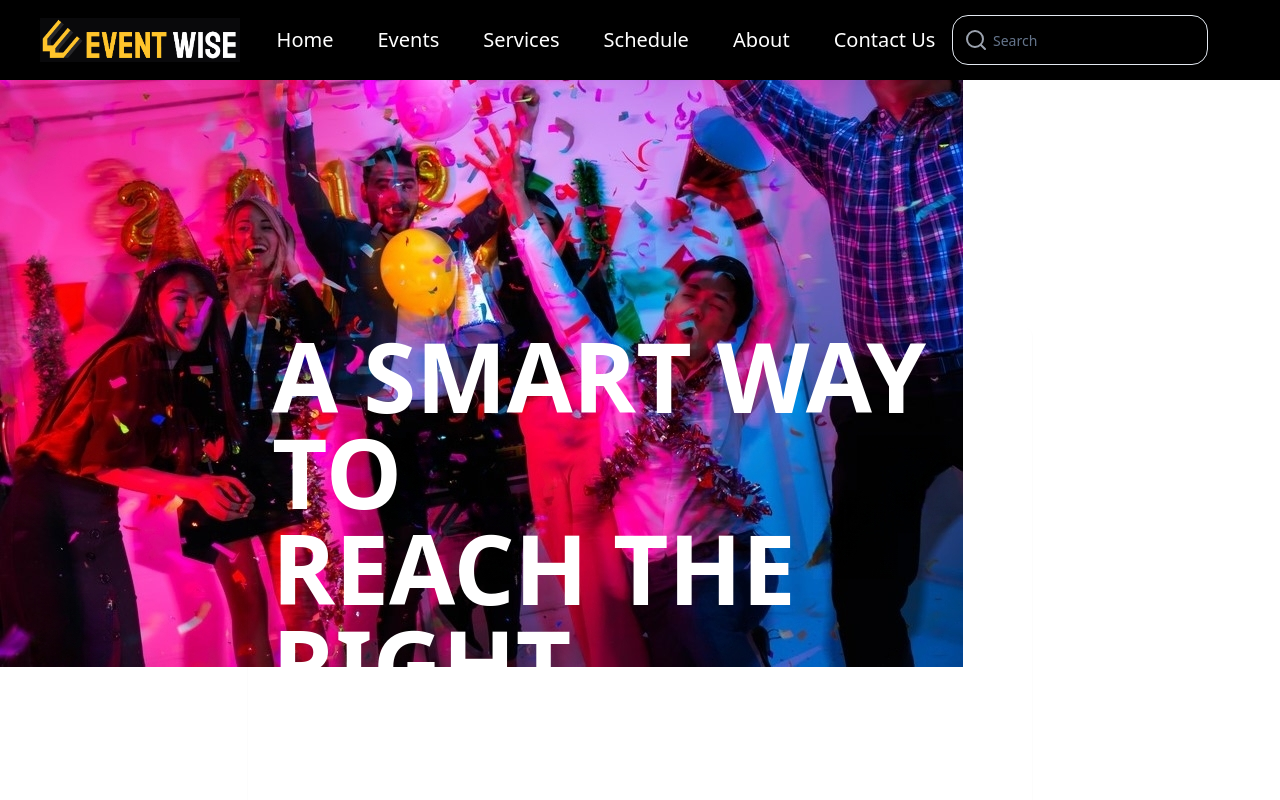
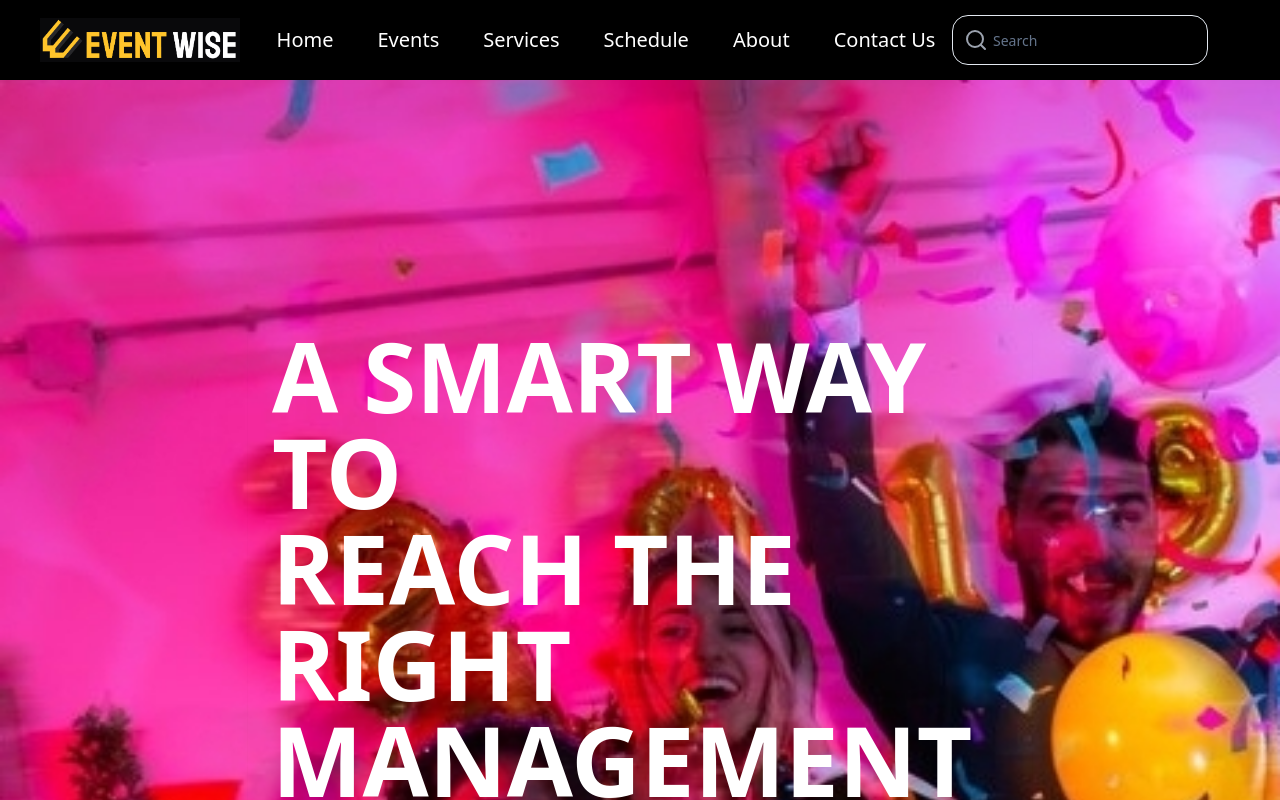
Before and after one commit to yourMACARONi/Event_Org_Group, a Next.js app: page / in a window 1280 px wide. Shown: the top 800 px of the page. Built offline with nearby package versions, Linux system fonts and the light colour scheme.

Commit message:
modifying bacakground

```diff
--- a/src/app/page.tsx
+++ b/src/app/page.tsx
@@ -8,7 +8,7 @@
 
 export default function Home() {
   return (
-    <main className="bg-party max-h-full max-w-full bg-no-repeat justify-center relative  ">
+    <main className="bg-party max-h-full max-w-full bg-no-repeat bg-cover justify-center relative  ">
     <div>
       <Navbar />
 
```
